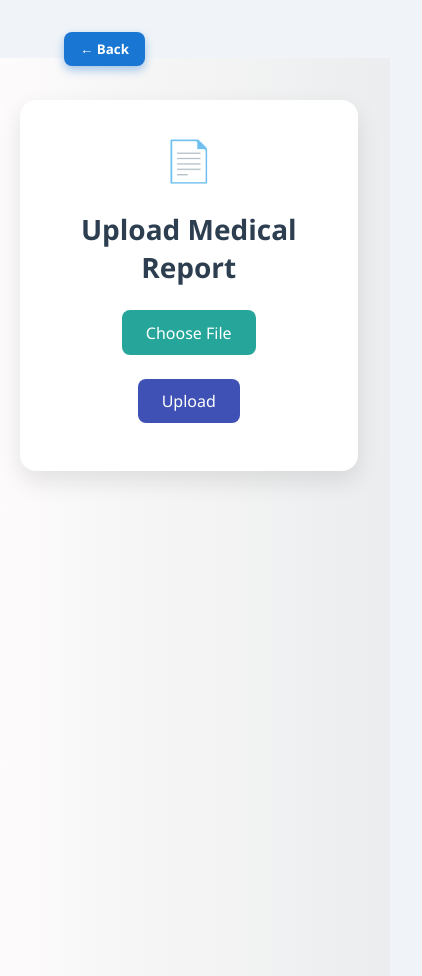
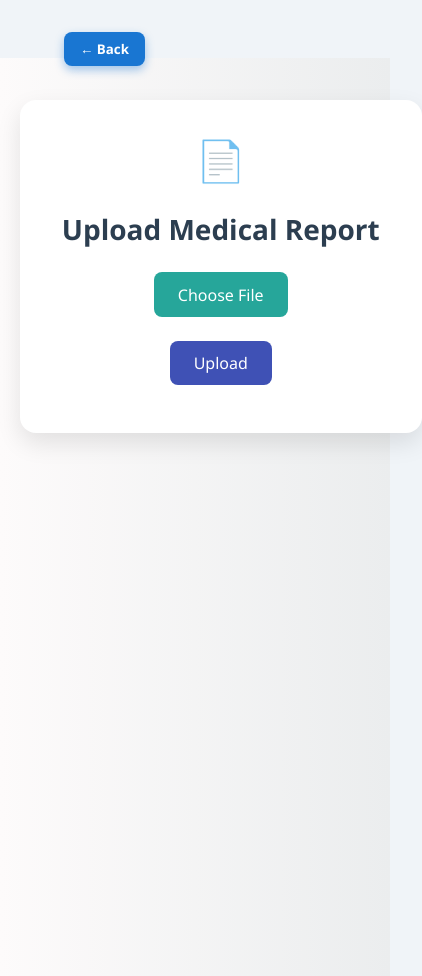
Before and after one commit to Sanya7300/AIDaptCareUI, a React (Create React App) app: page /upload-report in a window 390 px wide. Shown: the whole page, 422 px wide, since content can reach past the window. Built offline with nearby package versions, Linux system fonts and the light colour scheme.

Commit message:
updated mobile view

```diff
--- a/src/components/UploadReport.js
+++ b/src/components/UploadReport.js
@@ -157,7 +157,18 @@ const UploadReport = () => {
       paddingTop: "5vh",
      }}
     >
-     <div style={{ display: "flex", flexDirection: "row", width: "100%", maxWidth: 1100, gap: 32 }}>
+     <div
+       style={{
+         display: "flex",
+         flexDirection:
+           typeof window !== "undefined" && window.innerWidth < 700
+             ? "column"
+             : "row",
+         width: "100%",
+         maxWidth: 1100,
+         gap: 32,
+       }}
+     >
       {/* Left Card: Upload & Diagnosis */}
       <div style={{ ...cardStyle, flex: 1, minWidth: 0 }}>
         <div style={iconStyle}>📄</div>
```
